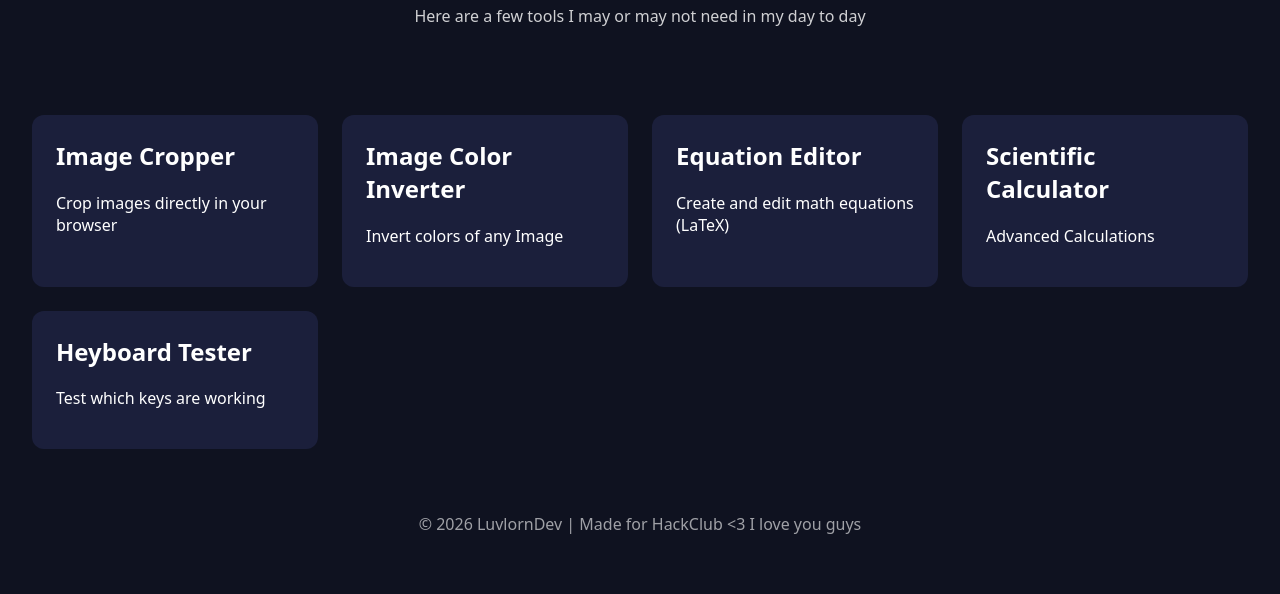
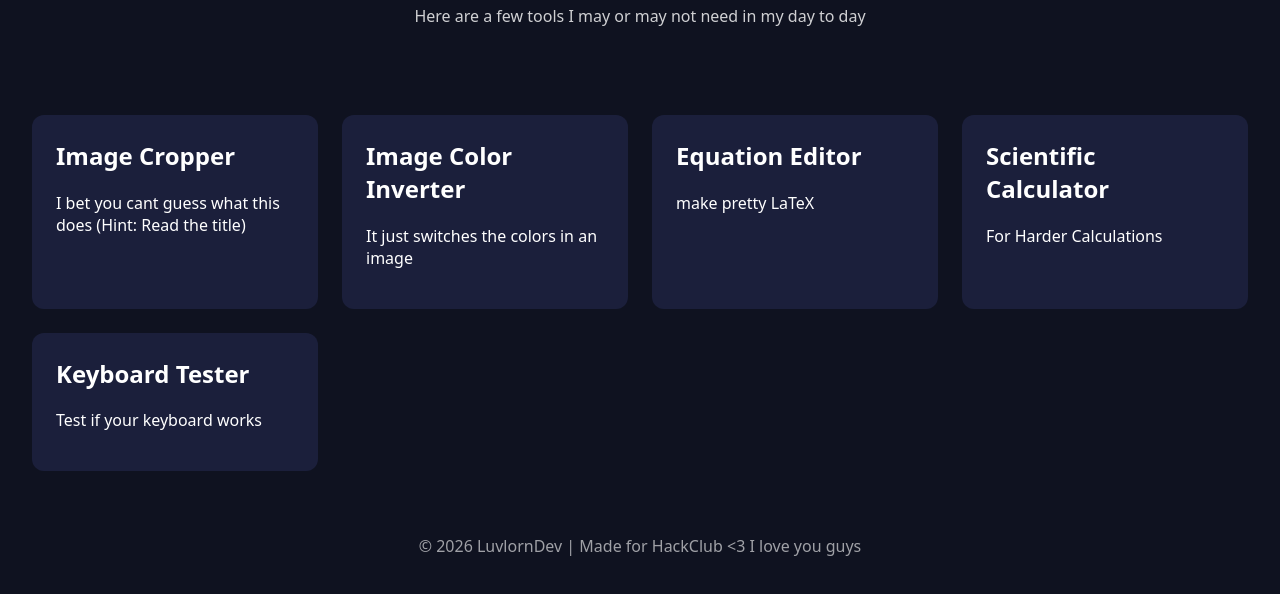
Before and after one commit to LuvlornDev/handydandytoolbox, a plain HTML site: page index.html in a window 1280 px wide. Shown: the part 144-738 px from the top of the page. Drawn offline with Linux system fonts and the light colour scheme.

Commit message:
Updated index file (Gave up with the YT Downloader)

```diff
--- a/index.html
+++ b/index.html
@@ -4,7 +4,7 @@
         <meta charset="UTF-8">
         <title>Ø's Handy Dandy Toolbox</title>
         <meta name = "viewport" content="width=device-width, initial-scale=1.0">
-    <link rel ="stylesheet" href="assets/css/main.css">
+        <link rel = "stylesheet" href="assets/css/main.css">
     </head>
     <body>
         <header>
@@ -14,23 +14,23 @@
         <main class="tool-grid">
             <a class="tool-card" href="tools/image-cropper/index.html">
                 <h2>Image Cropper</h2>
-            <p>Crop images directly in your browser</p>
+                <p>I bet you cant guess what this does (Hint: Read the title)</p>
             </a>
             <a class="tool-card" href="tools/image-inverter/index.html">
                 <h2>Image Color Inverter</h2>
-            <p>Invert colors of any Image</p>
+                <p>It just switches the colors in an image</p>
             </a>
             <a class="tool-card" href="tools/equation-editor/index.html">
                 <h2>Equation Editor</h2>
-            <p>Create and edit math equations (LaTeX)</p>
+                <p>make pretty LaTeX</p>
             </a>
             <a class="tool-card" href="tools/calculator/index.html">
                 <h2>Scientific Calculator</h2>
-            <p>Advanced Calculations</p>
+                <p>For Harder Calculations</p>
             </a>
             <a class="tool-card" href="tools/keyboard-tester/index.html">
-            <h2>Heyboard Tester</h2>
-            <p>Test which keys are working</p>
+                <h2>Keyboard Tester</h2>
+                <p>Test if your keyboard works</p>
             </a>
         </main>
         <footer>
```
Lines whose indentation alone changed are shown as unchanged.
